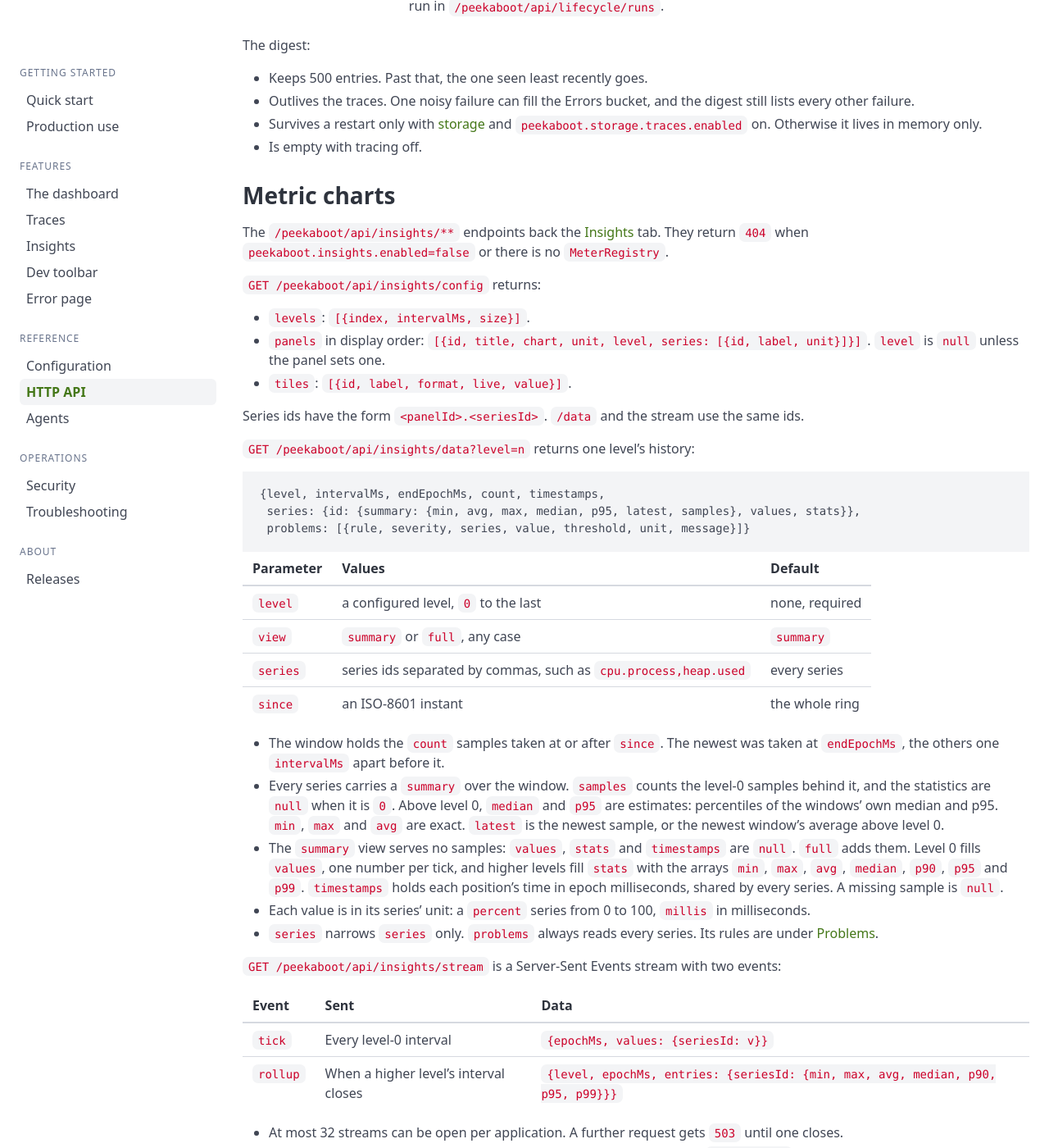
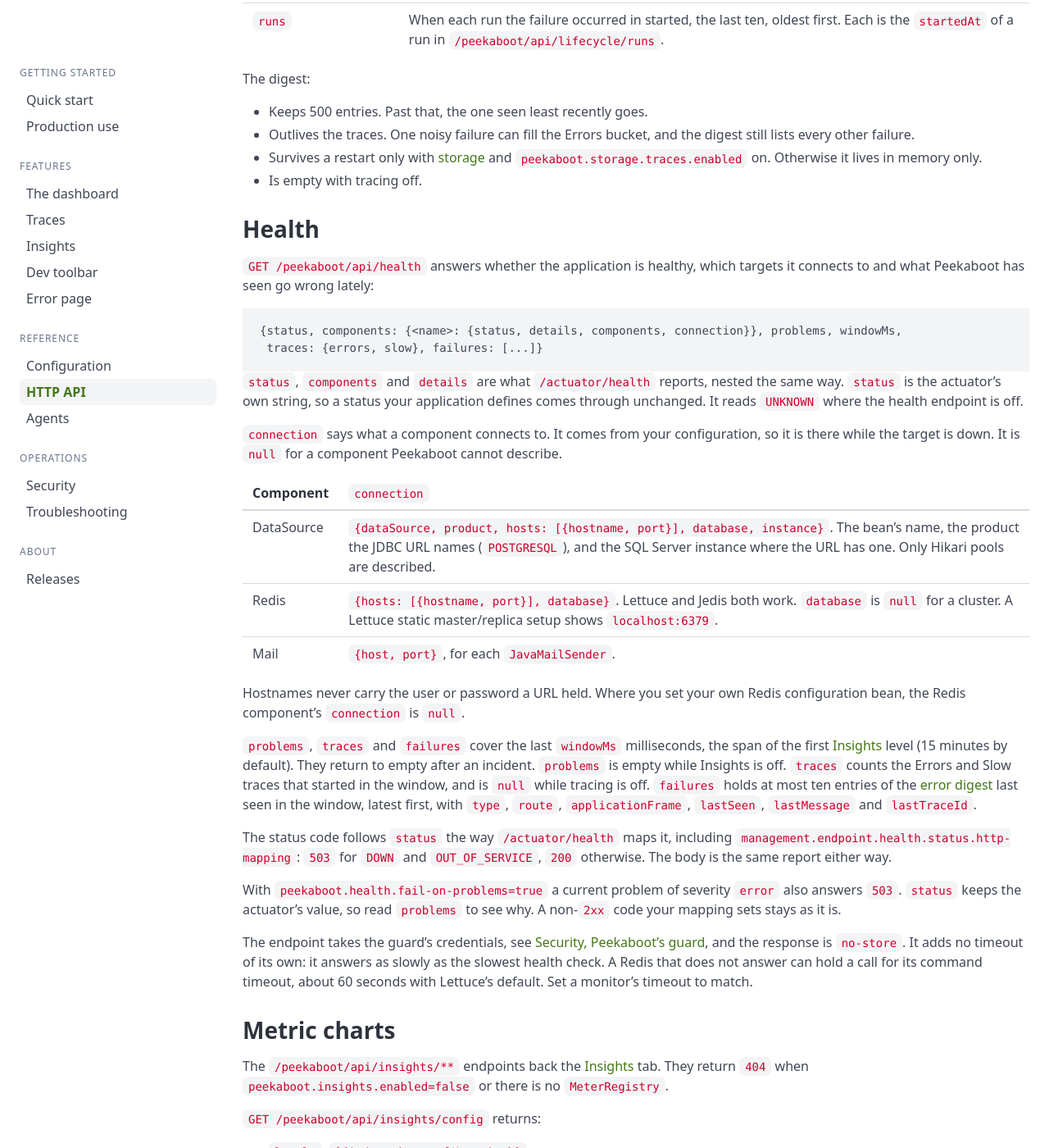
Before and after one commit to peekaboot-org/peekaboot-org.github.io, a Jekyll site: the page built from docs/api.md, in a window 1280 px wide and 1400 px high, scrolled down 14051 px. Shown: the whole window at 82% size. Built offline with Jekyll 4.4.1, drawn with Linux system fonts in a browser that asks for light colours; some of the changed text lies outside the part shown.

Commit message:
docs: document the health endpoint

````diff
--- a/docs/api.md
+++ b/docs/api.md
@@ -38,6 +38,7 @@ them anywhere else.
 | [`/peekaboot/api/logs`](#log-search) | `level`, `q`, `logger`, `traceId`, `since`, `until`, `limit`, `cursor` | `200`, `400` |
 | [`/peekaboot/api/routes`](#routes) | none | `200`, `400` |
 | [`/peekaboot/api/errors`](#error-digest) | `since`, `route` | `200`, `400` |
+| [`/peekaboot/api/health`](#health) | none | `200`, `400`, `503` |
 | [`/peekaboot/api/insights/config`](#the-insights-endpoints) | none | `200`, `400`, `404` when Insights is off |
 | [`/peekaboot/api/insights/data`](#the-insights-endpoints) | `level` (required), `view`, `series`, `since` | `200`, `400`, `404` when Insights is off |
 | [`/peekaboot/api/insights/stream`](#the-insights-endpoints) | none | `200` (Server-Sent Events), `400`, `503`, `404` when Insights is off |
@@ -45,7 +46,7 @@ them anywhere else.
 | [`/peekaboot/api/lifecycle/runs`](#restart-history) | none | `200`, `400`, `404` when lifecycle is off |
 
 The dashboard and the toolbar do not read the index, the OpenAPI document, the log search, the
-routes or the error digest. Those five are for agents and scripts.
+routes, the error digest or the health report. Those six are for agents and scripts.
 
 Where Peekaboot's guard is armed, every endpoint can also answer `401`. See
 [Security, Peekaboot's guard]({{ '/docs/security/' | relative_url }}#peekaboots-guard).
@@ -525,6 +526,53 @@ The digest:
   and `peekaboot.storage.traces.enabled` on. Otherwise it lives in memory only.
 - Is empty with tracing off.
 
+## Health {#health}
+
+`GET /peekaboot/api/health` answers whether the application is healthy, which targets it
+connects to and what Peekaboot has seen go wrong lately:
+
+```
+{status, components: {<name>: {status, details, components, connection}}, problems, windowMs,
+ traces: {errors, slow}, failures: [...]}
+```
+
+`status`, `components` and `details` are what `/actuator/health` reports, nested the same way.
+`status` is the actuator's own string, so a status your application defines comes through
+unchanged. It reads `UNKNOWN` where the health endpoint is off.
+
+`connection` says what a component connects to. It comes from your configuration, so it is there
+while the target is down. It is `null` for a component Peekaboot cannot describe.
+
+| Component | `connection` |
+|---|---|
+| DataSource | `{dataSource, product, hosts: [{hostname, port}], database, instance}`. The bean's name, the product the JDBC URL names (`POSTGRESQL`), and the SQL Server instance where the URL has one. Only Hikari pools are described. |
+| Redis | `{hosts: [{hostname, port}], database}`. Lettuce and Jedis both work. `database` is `null` for a cluster. A Lettuce static master/replica setup shows `localhost:6379`. |
+| Mail | `{host, port}`, for each `JavaMailSender`. |
+
+Hostnames never carry the user or password a URL held. Where you set your own Redis
+configuration bean, the Redis component's `connection` is `null`.
+
+`problems`, `traces` and `failures` cover the last `windowMs` milliseconds, the span of the first
+[Insights]({{ '/docs/insights/' | relative_url }}) level (15 minutes by default). They return to
+empty after an incident. `problems` is empty while Insights is off. `traces` counts the Errors
+and Slow traces that started in the window, and is `null` while tracing is off. `failures` holds
+at most ten entries of the [error digest](#error-digest) last seen in the window, latest first,
+with `type`, `route`, `applicationFrame`, `lastSeen`, `lastMessage` and `lastTraceId`.
+
+The status code follows `status` the way `/actuator/health` maps it, including
+`management.endpoint.health.status.http-mapping`: `503` for `DOWN` and `OUT_OF_SERVICE`, `200`
+otherwise. The body is the same report either way.
+
+With `peekaboot.health.fail-on-problems=true` a current problem of severity `error` also answers
+`503`. `status` keeps the actuator's value, so read `problems` to see why. A non-`2xx` code your mapping
+sets stays as it is.
+
+The endpoint takes the guard's credentials, see [Security, Peekaboot's
+guard]({{ '/docs/security/' | relative_url }}#peekaboots-guard), and the response is
+`no-store`. It adds no timeout of its own: it answers as slowly as the slowest health check. A
+Redis that does not answer can hold a call for its command timeout, about 60 seconds with
+Lettuce's default. Set a monitor's timeout to match.
+
 ## Metric charts {#the-insights-endpoints}
 
 The `/peekaboot/api/insights/**` endpoints back the [Insights]({{ '/docs/insights/' | relative_url }})
````
Also changed, not shown: docs/configuration.md (+8 -0 lines), docs/in-production.md (+8 -0 lines).
